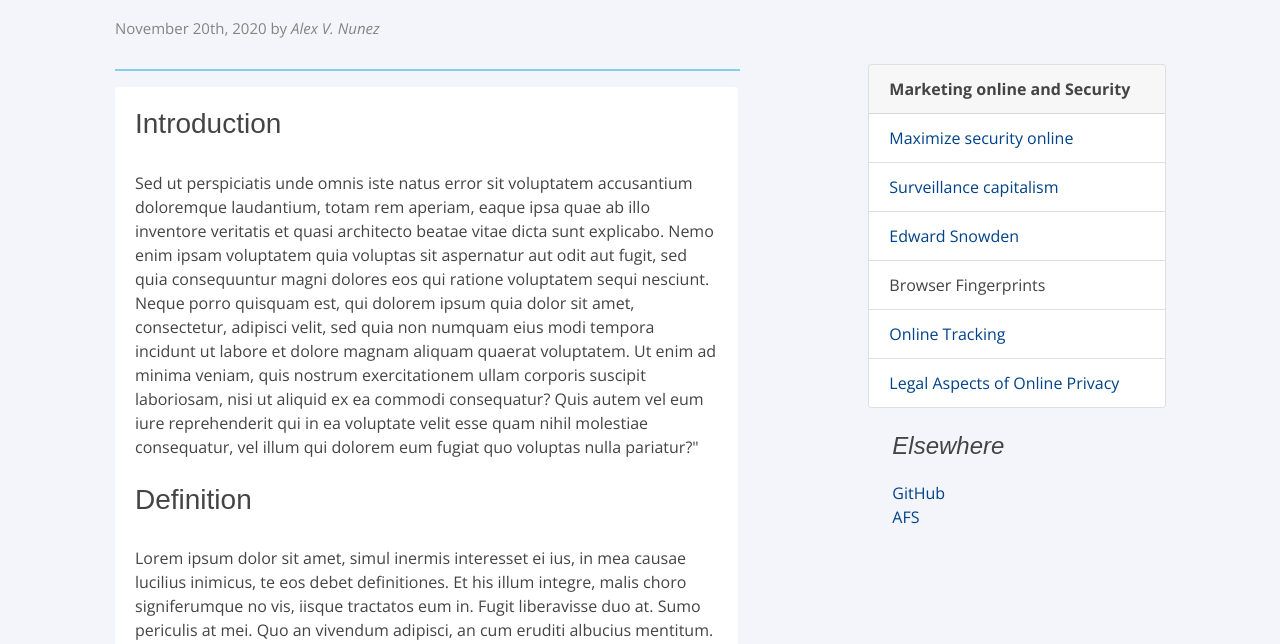
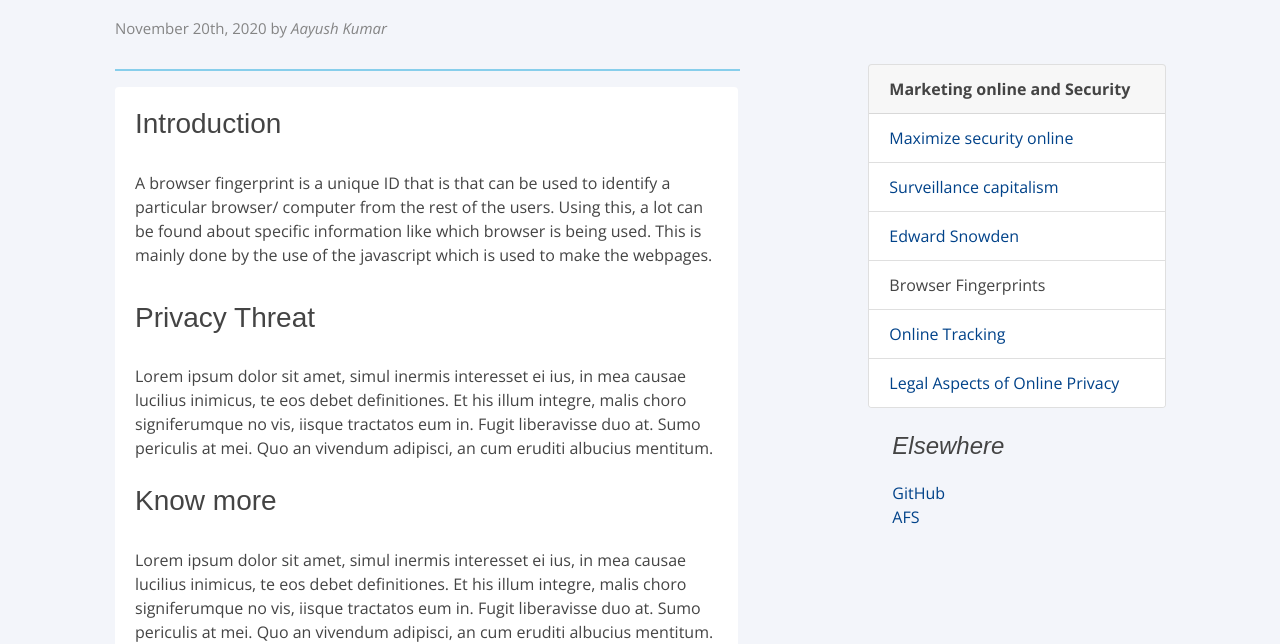
Before and after one commit to Anunez1990/Online-Marketing-and-Data-Privacy, a plain HTML site: page pages/Fingerprints.html in a window 1280 px wide. Shown: the part 164-808 px from the top of the page. Drawn offline with nearby package versions, Linux system fonts and the light colour scheme.

Commit message:
Added content to "Fingerprints" page

```diff
--- a/pages/Fingerprints.html
+++ b/pages/Fingerprints.html
@@ -78,7 +78,7 @@
                 <div class="content">
 
                     <h3><strong>Browser Fingerprints</strong></h3>
-                    <p>November 20th, 2020 by <em>Alex V. Nunez</em></p>
+                    <p>November 20th, 2020 by <em>Aayush Kumar</em></p>
                     <hr style="border:solid 1px; color: skyblue; width: 100%; ">
 
                 </div>
@@ -88,10 +88,13 @@
                         <li>
                             <h3>Introduction</h3>
                             <p>
-                                Sed ut perspiciatis unde omnis iste natus error sit voluptatem accusantium doloremque laudantium, totam rem aperiam, eaque ipsa quae ab illo inventore veritatis et quasi architecto beatae vitae dicta sunt explicabo. Nemo enim ipsam voluptatem quia voluptas sit aspernatur aut odit aut fugit, sed quia consequuntur magni dolores eos qui ratione voluptatem sequi nesciunt. Neque porro quisquam est, qui dolorem ipsum quia dolor sit amet, consectetur, adipisci velit, sed quia non numquam eius modi tempora incidunt ut labore et dolore magnam aliquam quaerat voluptatem. Ut enim ad minima veniam, quis nostrum exercitationem ullam corporis suscipit laboriosam, nisi ut aliquid ex ea commodi consequatur? Quis autem vel eum iure reprehenderit qui in ea voluptate velit esse quam nihil molestiae consequatur, vel illum qui dolorem eum fugiat quo voluptas nulla pariatur?"
+                                A browser fingerprint is a unique ID that is that can be used to identify a particular browser/ computer from the rest of the users. Using this, a lot can be found about specific information like which browser is being used. This is mainly done by the use of the javascript which is used to make the webpages.
+                            </p>
+                            <p>
+
                             </p>
                             <br>
-                            <h3>Definition</h3>
+                            <h3>Privacy Threat</h3>
                             <p>
                                 Lorem ipsum dolor sit amet, simul inermis interesset ei ius, in mea causae lucilius inimicus, te eos debet definitiones. Et his illum integre, malis choro signiferumque no vis, iisque tractatos eum in. Fugit liberavisse duo at. Sumo periculis at mei. Quo an vivendum adipisci, an cum eruditi albucius mentitum.
                             </p>
```
